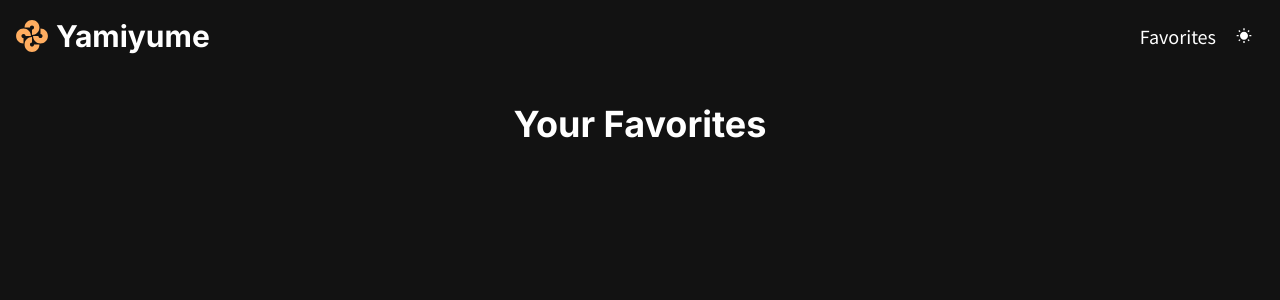
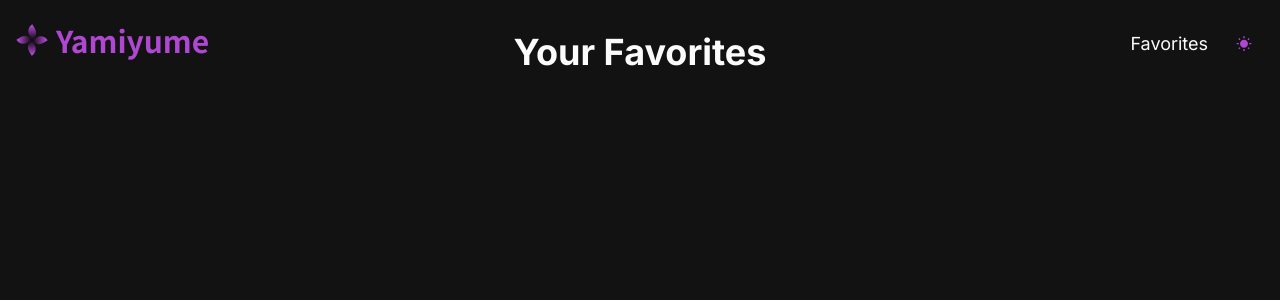
Before and after one commit to dimasrdika/Yamiyume, a Next.js app: page /favorites in a window 1280 px wide. Shown: the top 300 px of the page. Built offline with nearby package versions, Linux system fonts and the light colour scheme.

Commit message:
change layout herobanner and navbar

```diff
--- a/app/anime/[id]/page.tsx
+++ b/app/anime/[id]/page.tsx
@@ -202,7 +202,6 @@ const AnimeDetailPage = () => {
         </div>
       </div>
 
-      {/* Episodes Grid */}
       <div className="max-w-7xl mx-auto px-8 py-12">
         <h2 className="text-2xl font-bold mb-6">Episodes</h2>
         <div className="grid grid-cols-1 md:grid-cols-2 lg:grid-cols-4 gap-6">
--- a/app/globals.css
+++ b/app/globals.css
@@ -4,9 +4,6 @@
 @tailwind base;
 @tailwind components;
 @tailwind utilities;
-
-body {
-}
 
 @layer base {
   :root {
@@ -63,19 +60,40 @@ body {
     --chart-4: 280 65% 60%;
     --chart-5: 340 75% 55%;
   }
-}
 
-@layer base {
   * {
     @apply border-border;
+    box-sizing: border-box;
+    padding: 0;
+    margin: 0;
   }
 
   body {
     @apply bg-background text-foreground;
+    font-family: "Inter", sans-serif;
   }
 }
+
 @keyframes spin {
   to {
     transform: rotate(360deg);
   }
 }
+
+.custom-scrollbar {
+  scrollbar-width: thin;
+  scrollbar-color: rgba(255, 255, 255, 0.3) transparent;
+}
+
+.custom-scrollbar::-webkit-scrollbar {
+  width: 4px;
+}
+
+.custom-scrollbar::-webkit-scrollbar-track {
+  background: transparent;
+}
+
+.custom-scrollbar::-webkit-scrollbar-thumb {
+  background-color: rgba(255, 255, 255, 0.3);
+  border-radius: 20px;
+}
--- a/components/AnimeList.tsx
+++ b/components/AnimeList.tsx
@@ -104,7 +104,7 @@ export default function AnimeList() {
 
   const handleSearch = (e: React.FormEvent<HTMLFormElement>) => {
     e.preventDefault();
-    setPage(1);
+    setPage(1); // Reset to the first page on search
     fetchAnimes();
   };
 
@@ -188,7 +188,7 @@ export default function AnimeList() {
       </form>
       {isLoading ? (
         <div className="flex justify-center items-center">
-          <div className="animate-spin h-8 w-8 border-4 border-t-transparent border-blue-500 rounded-full"></div>
+          <div className="animate-spin h-8 w-8 border-4 border-t-transparent border-primary rounded-full"></div>
         </div>
       ) : error ? (
         <div className="text-red-500 text-center">{error}</div>
--- a/components/HeroBanner.tsx
+++ b/components/HeroBanner.tsx
@@ -9,20 +9,28 @@ import { RootState } from "@/redux/store";
 import { Button } from "@/components/ui/button";
 import { Skeleton } from "@/components/ui/skeleton";
 import { GraphQLClient, gql } from "graphql-request";
+import { useTheme } from "next-themes";
 
 const client = new GraphQLClient("https://graphql.anilist.co");
 
 const query = gql`
   query {
     Page(page: 1, perPage: 10) {
-      media(type: ANIME, sort: POPULARITY_DESC) {
+      media(type: ANIME, sort: TRENDING_DESC) {
         id
         title {
           romaji
           english
         }
         bannerImage
+        coverImage {
+          extraLarge
+        }
         description
+        trailer {
+          id
+          site
+        }
       }
     }
   }
@@ -35,23 +43,33 @@ interface Anime {
     english?: string;
   };
   bannerImage: string;
+  coverImage: {
+    extraLarge: string;
+  };
   description: string;
+  trailer?: {
+    id: string;
+    site: string;
+  };
 }
 
-// Utility function to remove HTML tags
 const stripHtml = (html: string) => {
+  if (typeof window === "undefined") return html;
   const tmp = document.createElement("div");
   tmp.innerHTML = html;
   return tmp.textContent || tmp.innerText || "";
 };
 
 export default function HeroBanner() {
+  const { theme } = useTheme();
   const [topAnime, setTopAnime] = useState<Anime[]>([]);
   const [loading, setLoading] = useState(true);
   const [error, setError] = useState<string | null>(null);
+  const [imageLoaded, setImageLoaded] = useState(false);
   const dispatch = useDispatch();
   const favorites = useSelector((state: RootState) => state.favorites);
-  const [currentAnime, setCurrentAnime] = useState<Anime | null>(null);
+  const [currentAnimeIndex, setCurrentAnimeIndex] = useState<number>(0);
+  const [modalOpen, setModalOpen] = useState(false);
   const [showFullDescription, setShowFullDescription] = useState(false);
 
   useEffect(() => {
@@ -59,10 +77,11 @@ export default function HeroBanner() {
       try {
         const data = await client.request<{ Page: { media: Anime[] } }>(query);
         setTopAnime(data.Page.media);
-        // Randomly select an anime from the fetched list
+
+        // Select a random anime index
         const randomIndex = Math.floor(Math.random() * data.Page.media.length);
-        setCurrentAnime(data.Page.media[randomIndex]);
-      } catch {
+        setCurrentAnimeIndex(randomIndex);
+      } catch (err) {
         setError("Failed to load top anime. Please try again later.");
       } finally {
         setLoading(false);
@@ -71,88 +90,119 @@ export default function HeroBanner() {
     fetchTopAnime();
   }, []);
 
-  if (loading)
+  if (loading) {
     return (
-      <div className="w-full h-[600px] rounded-lg overflow-hidden">
+      <div className="w-full h-screen md:h-[70vh] lg:h-[80vh] rounded-lg overflow-hidden">
         <Skeleton className="w-full h-full" />
       </div>
     );
+  }
 
-  if (error)
+  if (error) {
     return (
-      <div className="w-full h-[600px] flex items-center justify-center bg-gray-100 dark:bg-gray-800 rounded-lg">
+      <div className="w-full h-screen md:h-[70vh] lg:h-[80vh] flex items-center justify-center bg-gray-100 dark:bg-gray-800 rounded-lg">
         <p className="text-center text-gray-500 dark:text-gray-400">{error}</p>
       </div>
     );
+  }
 
-  // Handle case if no anime is available
-  if (!currentAnime) return null;
+  if (!topAnime.length) return null;
 
-  // Clean the description by removing HTML tags
+  const currentAnime = topAnime[currentAnimeIndex];
   const cleanedDescription = stripHtml(
     currentAnime.description || "No synopsis available."
   );
 
+  const trailerUrl =
+    currentAnime.trailer?.site === "youtube"
+      ? `https://www.youtube.com/embed/${currentAnime.trailer.id}?autoplay=1`
+      : null;
+
+  const backgroundImage =
+    currentAnime.bannerImage || currentAnime.coverImage.extraLarge;
+
   return (
-    <div className="relative w-full h-[600px] overflow-hidden rounded-lg shadow-lg">
-      <div className="relative w-full h-full">
+    <div className="relative w-full h-screen md:h-[70vh] lg:h-[80vh] overflow-hidden">
+      <div className="relative w-full h-full md:hidden">
         <Image
-          src={currentAnime.bannerImage || "/fallback-image.jpg"}
+          src={currentAnime.coverImage.extraLarge}
+          alt={currentAnime.title.romaji || "Anime Poster"}
+          layout="fill"
+          objectFit="cover"
+          quality={100}
+          priority
+          className={`transition-all duration-700 ${
+            imageLoaded ? "opacity-100" : "opacity-0"
+          }`}
+          onLoad={() => setImageLoaded(true)}
+        />
+        <div className="absolute inset-0 bg-gradient-to-t from-black via-black/50 to-transparent" />
+      </div>
+
+      <div className="relative hidden md:block w-full h-full">
+        <Image
+          src={backgroundImage}
           alt={currentAnime.title.romaji || "Anime Banner"}
           layout="fill"
           objectFit="cover"
-          objectPosition="center"
           quality={100}
           priority
-          className="transition-transform duration-500 ease-in-out transform hover:scale-105"
-          onError={(e) => {
-            e.currentTarget.src = "/fallback-image.jpg"; // Specify your fallback image
-          }}
+          className={`transition-all duration-700 ${
+            imageLoaded ? "opacity-100" : "opacity-0"
+          }`}
+          onLoad={() => setImageLoaded(true)}
         />
-        <div className="absolute inset-0 bg-gradient-to-r from-black to-transparent opacity-80" />
-        <div className="absolute inset-0 flex flex-col justify-center items-start p-8 max-w-2xl space-y-4">
-          <h2 className="text-white text-4xl md:text-5xl font-extrabold leading-tight mb-2 shadow-md">
+        <div className="absolute inset-0 bg-gradient-to-r from-black via-black/50 to-transparent" />
+      </div>
+
+      <div className="absolute inset-0 flex flex-col justify-end md:justify-center pl-4 md:pl-8">
+        <div className="w-full px-4 pb-8 pt-20 md:pt-0 md:pb-0 md:px-8 lg:px-12 max-w-4xl md:max-w-5xl space-y-4 md:space-y-6">
+          <h2 className="text-white text-2xl md:text-3xl lg:text-4xl font-bold font-title leading-tight drop-shadow-lg">
             {currentAnime.title.english || currentAnime.title.romaji}
           </h2>
-          <p className="text-gray-200 text-md md:text-lg line-clamp-3 font-light leading-relaxed mb-4 shadow-md">
-            {showFullDescription
-              ? cleanedDescription
-              : cleanedDescription.length > 100
-              ? `${cleanedDescription.slice(0, 100)}...`
-              : cleanedDescription}
+
+          <div className="max-w-2xl relative">
+            <div
+              className={`max-w-2xl ${
+                showFullDescription
+                  ? "custom-scrollbar max-h-[40vh] overflow-y-auto"
+                  : "max-h-28 overflow-hidden"
+              } transition-all duration-300`}
+            >
+              <p className="text-gray-200 text-sm md:text-base lg:text-lg leading-relaxed drop-shadow-md">
+                {cleanedDescription}
               </p>
+            </div>
+
             <Button
               variant="link"
               size="sm"
-            className="text-white underline mt-2"
+              className="text-white hover:text-primary-400 underline mt-2 md:mt-3"
               onClick={() => setShowFullDescription(!showFullDescription)}
             >
               {showFullDescription ? "See Less" : "See More"}
             </Button>
-          <div className="flex items-center space-x-4 mt-4">
+          </div>
+
+          <div className="flex items-center gap-4 mt-4 md:mt-6">
             <Button
               variant="default"
               size="lg"
-              aria-label="Watch Now"
-              className="bg-[#f47521] hover:bg-[#ff8c44] text-white font-semibold py-3 px-6 rounded-full transition-colors shadow-md transform transition-transform duration-200 hover:scale-105"
+              onClick={() => setModalOpen(true)}
+              className="bg-primary hover:bg-primary/90 text-white font-semibold rounded-full shadow-lg transform transition-all duration-200 hover:scale-105"
             >
-              <FaPlay className="w-5 h-5 mr-2" /> Watch Now
+              <FaPlay className="w-4 h-4 mr-2" /> Watch Trailer
             </Button>
             <Button
               variant="outline"
               size="icon"
               onClick={() => dispatch(toggleFavorite(currentAnime.id))}
-              aria-label={
-                favorites.includes(currentAnime.id)
-                  ? "Remove from favorites"
-                  : "Add to favorites"
-              }
-              className="bg-white/10 hover:bg-white/20 border-white/50 transition-colors rounded-full shadow-md transform transition-transform duration-200 hover:scale-105"
+              className="bg-white/10 hover:bg-white/20 border-white/50 rounded-full shadow-lg transform transition-all duration-200 hover:scale-105"
             >
               <FaStar
                 className={`w-5 h-5 ${
                   favorites.includes(currentAnime.id)
-                    ? "fill-yellow-400 text-yellow-400"
+                    ? "text-yellow-400"
                     : "text-white"
                 }`}
               />
@@ -160,6 +210,48 @@ export default function HeroBanner() {
           </div>
         </div>
       </div>
+
+      {modalOpen && (
+        <div className="fixed inset-0 flex items-center justify-center z-50 p-4">
+          <div
+            className="absolute inset-0 bg-black/70"
+            onClick={() => setModalOpen(false)}
+          />
+          <div
+            className={`${
+              theme === "dark" ? "bg-gray-900" : "bg-white"
+            } rounded-lg p-6 z-10 w-full max-w-3xl mx-auto shadow-2xl`}
+          >
+            <h2 className="text-xl font-bold mb-4">
+              {currentAnime.title.english || currentAnime.title.romaji}
+            </h2>
+            <div className="relative pt-[56.25%]">
+              {trailerUrl ? (
+                <iframe
+                  className="absolute inset-0 w-full h-full rounded-lg"
+                  src={trailerUrl}
+                  title="Trailer"
+                  allow="accelerometer; autoplay; clipboard-write; encrypted-media; gyroscope; picture-in-picture"
+                  allowFullScreen
+                />
+              ) : (
+                <div className="absolute inset-0 flex items-center justify-center bg-gray-800 rounded-lg">
+                  <p className="text-gray-400">Trailer not available</p>
+                </div>
+              )}
+            </div>
+            <div className="flex justify-end mt-4">
+              <Button
+                variant="outline"
+                onClick={() => setModalOpen(false)}
+                className="hover:bg-red-500 bg-primary dark:hover:bg-red-500"
+              >
+                Close
+              </Button>
+            </div>
+          </div>
+        </div>
+      )}
     </div>
   );
 }
--- a/components/Navigation.tsx
+++ b/components/Navigation.tsx
@@ -1,4 +1,5 @@
 "use client";
+
 import { useState, useEffect } from "react";
 import Link from "next/link";
 import { useTheme } from "next-themes";
@@ -9,18 +10,39 @@ import Image from "next/image";
 export default function Navigation() {
   const { theme, setTheme } = useTheme();
   const [mounted, setMounted] = useState(false);
+  const [isScrolled, setIsScrolled] = useState(false);
 
   useEffect(() => {
     setMounted(true);
+
+    const handleScroll = () => {
+      setIsScrolled(window.scrollY > 0);
+    };
+
+    window.addEventListener("scroll", handleScroll);
+
+    return () => {
+      window.removeEventListener("scroll", handleScroll);
+    };
   }, []);
 
+  const toggleTheme = () => {
+    setTheme(theme === "dark" ? "light" : "dark");
+  };
+
   return (
-    <nav className="bg-transparent shadow-none z-10">
+    <nav
+      className={`fixed top-0 left-0 w-full z-10 transition-all duration-300 ${
+        isScrolled
+          ? theme === "dark"
+            ? "bg-gray-900"
+            : "bg-white shadow-lg"
+          : "bg-transparent"
+      }`}
+    >
       <div className="container mx-auto px-4 py-4 flex justify-between items-center">
-        <Link
-          href="/"
-          className="flex items-center text-2xl font-bold font-inter"
-        >
+        {/* Logo Section */}
+        <Link href="/" className="flex items-center text-2xl font-bold">
           <Image
             src="/logo.svg"
             alt="Logo"
@@ -28,25 +50,25 @@ export default function Navigation() {
             height={32}
             className="mr-2"
           />
-          <span className="text-3xl font-bold">Yamiyume</span>
+          <span className="text-3xl font-title text-primary font-bold">
+            Yamiyume
+          </span>
         </Link>
-        <div className="flex items-center gap-2">
+
+        {/* Desktop and Mobile Menu */}
+        <div className="flex items-center gap-4 pt-2">
           <Link
             href="/favorites"
-            className="hover:text-primary transition-colors text-lg"
+            className="hover:text-primary transition-colors  text-lg leading-none" // Adjusted line height
           >
             Favorites
           </Link>
           {mounted && (
-            <Button
-              variant="ghost"
-              size="icon"
-              onClick={() => setTheme(theme === "dark" ? "light" : "dark")}
-            >
+            <Button variant="ghost" size="icon" onClick={toggleTheme}>
               {theme === "dark" ? (
-                <MdWbSunny className="h-5 w-5" />
+                <MdWbSunny className="h-5 w-5 text-primary" />
               ) : (
-                <MdNightlight className="h-5 w-5" />
+                <MdNightlight className="h-5 w-5 text-primary" />
               )}
             </Button>
           )}
--- a/tailwind.config.ts
+++ b/tailwind.config.ts
@@ -1,34 +1,45 @@
-/** @type {import('tailwindcss').Config} */
-module.exports = {
+import type { Config } from "tailwindcss";
+
+const config: Config = {
   darkMode: ["class"],
   content: [
-    "./pages/**/*.{ts,tsx}",
-    "./components/**/*.{ts,tsx}",
-    "./app/**/*.{ts,tsx}",
-    "./src/**/*.{ts,tsx}",
+    "./pages/**/*.{ts,tsx,js,jsx,mdx}",
+    "./components/**/*.{ts,tsx,js,jsx,mdx}",
+    "./app/**/*.{ts,tsx,js,jsx,mdx}",
+    "./src/**/*.{ts,tsx,js,jsx,mdx}",
   ],
   theme: {
     container: {
-      center: "true",
+      center: true,
       padding: "2rem",
       screens: {
         "2xl": "1400px",
       },
     },
     extend: {
+      screens: {
+        mobile: "320px",
+        tablet: "768px",
+        laptop: "1024px",
+        desktop: "1440px",
+      },
       colors: {
         primary: {
-          DEFAULT: "hsl(var(--primary))",
-          foreground: "hsl(var(--primary-foreground))",
+          DEFAULT: "#AF47D2",
+          foreground: "#FFFFFF",
+        },
+        background: "var(--background)",
+        foreground: "var(--foreground)",
+        secondary: {
+          DEFAULT: "hsl(var(--secondary))",
+          foreground: "hsl(var(--secondary-foreground))",
         },
         border: "hsl(var(--border))",
         input: "hsl(var(--input))",
         ring: "hsl(var(--ring))",
-        background: "hsl(var(--background))",
-        foreground: "hsl(var(--foreground))",
-        secondary: {
-          DEFAULT: "hsl(var(--secondary))",
-          foreground: "hsl(var(--secondary-foreground))",
+        accent: {
+          DEFAULT: "hsl(var(--accent))",
+          foreground: "hsl(var(--accent-foreground))",
         },
         destructive: {
           DEFAULT: "hsl(var(--destructive))",
@@ -38,18 +49,6 @@ module.exports = {
           DEFAULT: "hsl(var(--muted))",
           foreground: "hsl(var(--muted-foreground))",
         },
-        accent: {
-          DEFAULT: "hsl(var(--accent))",
-          foreground: "hsl(var(--accent-foreground))",
-        },
-        popover: {
-          DEFAULT: "hsl(var(--popover))",
-          foreground: "hsl(var(--popover-foreground))",
-        },
-        card: {
-          DEFAULT: "hsl(var(--card))",
-          foreground: "hsl(var(--card-foreground))",
-        },
         chart: {
           "1": "hsl(var(--chart-1))",
           "2": "hsl(var(--chart-2))",
@@ -57,6 +56,8 @@ module.exports = {
           "4": "hsl(var(--chart-4))",
           "5": "hsl(var(--chart-5))",
         },
+        white: "#FBFBFB",
+        black: "#1A1A19",
       },
       borderRadius: {
         lg: "var(--radius)",
@@ -64,8 +65,8 @@ module.exports = {
         sm: "calc(var(--radius) - 4px)",
       },
       fontFamily: {
-        sans: ["var(--font-noto-sans-jp)", "sans-serif"],
-        inter: ["var(--font-inter)", "sans-serif"],
+        sans: ["Inter", "sans-serif"],
+        title: ["Noto Sans JP", "sans-serif"],
       },
       keyframes: {
         "accordion-down": {
@@ -93,3 +94,5 @@ module.exports = {
   },
   plugins: [require("tailwindcss-animate")],
 };
+
+export default config;
```
Also changed, not shown: public/logo.svg. Lines whose indentation alone changed are shown as unchanged.
